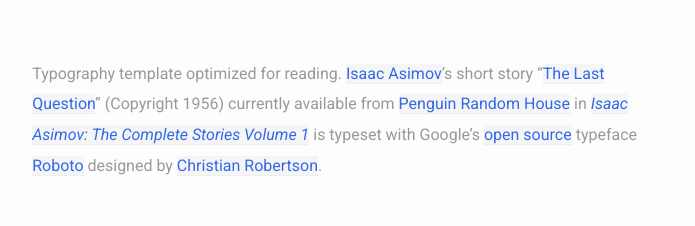
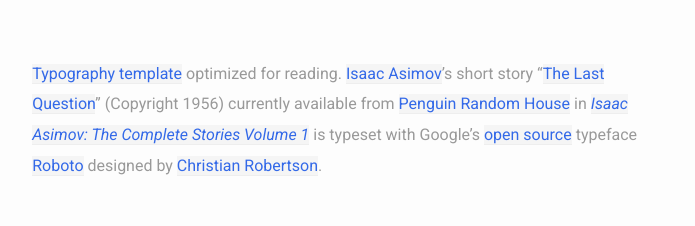
Before and after one commit to hypertexthero/roboto-typeface-template, a plain HTML site: page index.html in a window 1280 px wide. Shown: the top 226 px of the page, without its empty margins (291-986 px from the left). Drawn offline with Linux system fonts and the light colour scheme.

Commit message:
link to repo

```diff
--- a/index.html
+++ b/index.html
@@ -24,7 +24,7 @@
 <body>
 
 	<p class="quiet">
-		<small>Typography template optimized for reading. <a href="http://www.asimovonline.com/asimov_home_page.html" title="Asimov online.">Isaac Asimov</a>’s short story “<a href="https://www.youtube.com/watch?v=R3U30wSAV4Q" title="The Last Question Read by Isaac Asimov.">The Last Question</a>” (Copyright 1956) currently available from <a href="http://www.penguinrandomhouse.com/books/5682/isaac-asimov-by-isaac-asimov/paperback">Penguin Random House</a> in <a href="https://books.google.com/books/about/The_Complete_Stories.html?id=oyu-WOwT5wQC&hl=en" title="On Google Books."><i>Isaac Asimov: The Complete Stories Volume 1</i></a> is typeset with Google’s <a href="http://google-opensource.blogspot.com/2015/05/roboto-googles-signature-font-is-now.html" title="Yay!">open source</a> typeface <a href="https://www.google.com/fonts/specimen/Roboto" title="A beautiful face.">Roboto</a> designed by <a href="https://plus.google.com/110879635926653430880/about" title="Talented type designer.">Christian Robertson</a>.</small>
+		<small><a href="https://github.com/hypertexthero/roboto-typeface-template/" title="On GitHub.">Typography template</a> optimized for reading. <a href="http://www.asimovonline.com/asimov_home_page.html" title="Asimov online.">Isaac Asimov</a>’s short story “<a href="https://www.youtube.com/watch?v=R3U30wSAV4Q" title="The Last Question Read by Isaac Asimov.">The Last Question</a>” (Copyright 1956) currently available from <a href="http://www.penguinrandomhouse.com/books/5682/isaac-asimov-by-isaac-asimov/paperback">Penguin Random House</a> in <a href="https://books.google.com/books/about/The_Complete_Stories.html?id=oyu-WOwT5wQC&hl=en" title="On Google Books."><i>Isaac Asimov: The Complete Stories Volume 1</i></a> is typeset with Google’s <a href="http://google-opensource.blogspot.com/2015/05/roboto-googles-signature-font-is-now.html" title="Yay!">open source</a> typeface <a href="https://www.google.com/fonts/specimen/Roboto" title="A beautiful face.">Roboto</a> designed by <a href="https://plus.google.com/110879635926653430880/about" title="Talented type designer.">Christian Robertson</a>.</small>
 	</p>
 
 	<h1>The Last Question <small>by Isaac Asimov &copy; 1956</small></h1>
```
